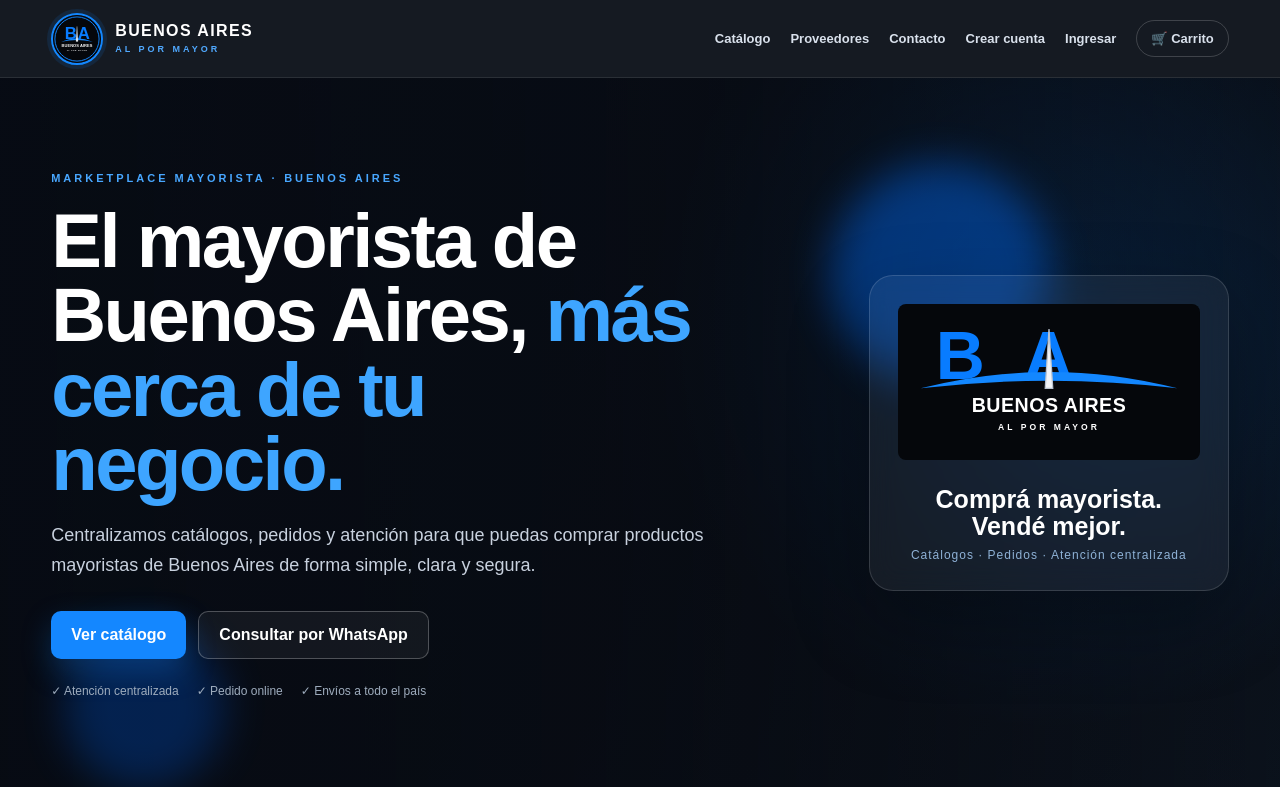
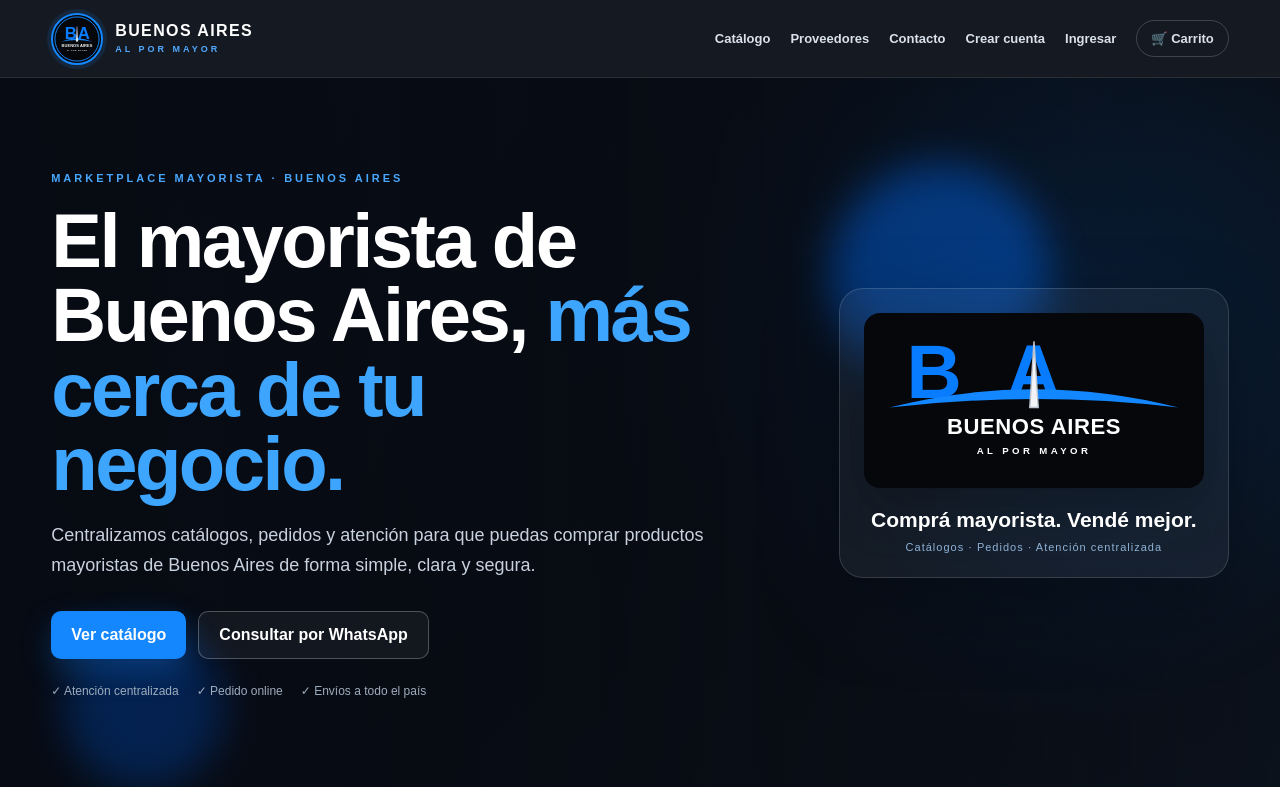
Before and after one commit to marquixquilmes-svg/Buenos-Aires-al-por-mayor, a Next.js app: page / in a window 1280 px wide. Shown: the top 787 px of the page. Built offline with nearby package versions, Linux system fonts and the light colour scheme.

Commit message:
style: refine branded storefront presentation

```diff
--- a/src/app/globals.css
+++ b/src/app/globals.css
@@ -32,10 +32,10 @@
 .button-secondary { color: #fff; border: 1px solid rgba(255,255,255,.25); background: rgba(255,255,255,.05); }
 .button-light { background: #fff; color: #07101b; }
 .hero-trust { display: flex; flex-wrap: wrap; gap: 18px; margin-top: 25px; color: #9eacbd; font-size: 12px; }
-.hero-brand-card { justify-self: end; width: min(360px, 100%); padding: 28px; border: 1px solid rgba(255,255,255,.14); border-radius: 24px; background: rgba(255,255,255,.055); box-shadow: 0 30px 80px rgba(0,0,0,.28); backdrop-filter: blur(14px); text-align: center; }
-.hero-logo { width: 235px; height: 235px; object-fit: cover; border-radius: 50%; border: 3px solid #1387ff; box-shadow: 0 0 0 8px rgba(19,135,255,.08), 0 20px 60px rgba(0,0,0,.35); }
-.hero-brand-card strong { display: block; margin-top: 22px; font-size: 25px; line-height: 1.05; }
-.hero-brand-card span { display: block; margin-top: 9px; color: #8fb2d7; font-size: 12px; letter-spacing: 1px; }
+.hero-brand-card { justify-self: end; width: min(390px, 100%); padding: 24px; border: 1px solid rgba(255,255,255,.14); border-radius: 24px; background: rgba(255,255,255,.055); box-shadow: 0 30px 80px rgba(0,0,0,.28); backdrop-filter: blur(14px); text-align: center; }
+.hero-wide-logo { display: block; width: 100%; height: auto; max-height: 210px; object-fit: contain; border-radius: 16px; box-shadow: 0 20px 50px rgba(0,0,0,.28); }
+.hero-brand-caption strong { display: block; margin-top: 20px; font-size: 21px; line-height: 1.15; }
+.hero-brand-caption span { display: block; margin-top: 9px; color: #8fb2d7; font-size: 11px; letter-spacing: 1px; }
 .hero-glow { position: absolute; z-index: 1; border-radius: 50%; filter: blur(20px); opacity: .4; }
 .hero-glow-one { width: 220px; height: 220px; right: 18%; top: 12%; background: #006dff; }
 .hero-glow-two { width: 160px; height: 160px; left: 5%; bottom: 0; background: #0044aa; }
@@ -77,6 +77,8 @@
 .footer-grid { display: grid; grid-template-columns: 1.4fr 1fr 1fr; gap: 40px; padding: 50px 0; }
 .footer-brand { display: flex; align-items: center; gap: 16px; }
 .footer-brand img { width: 82px; height: 82px; object-fit: cover; border-radius: 50%; border: 2px solid #137fe9; }
+.footer-brand-wide { display: block; }
+.footer-brand-wide img { display: block; width: min(310px,100%); height: auto; max-height: 145px; object-fit: contain; border: 0; border-radius: 12px; margin-bottom: 14px; }
 .footer-brand strong { font-size: 18px; }
 .footer-brand p { color: #78889a; margin: 7px 0 0; font-size: 12px; }
 .footer-column { display: flex; flex-direction: column; gap: 10px; }
```
